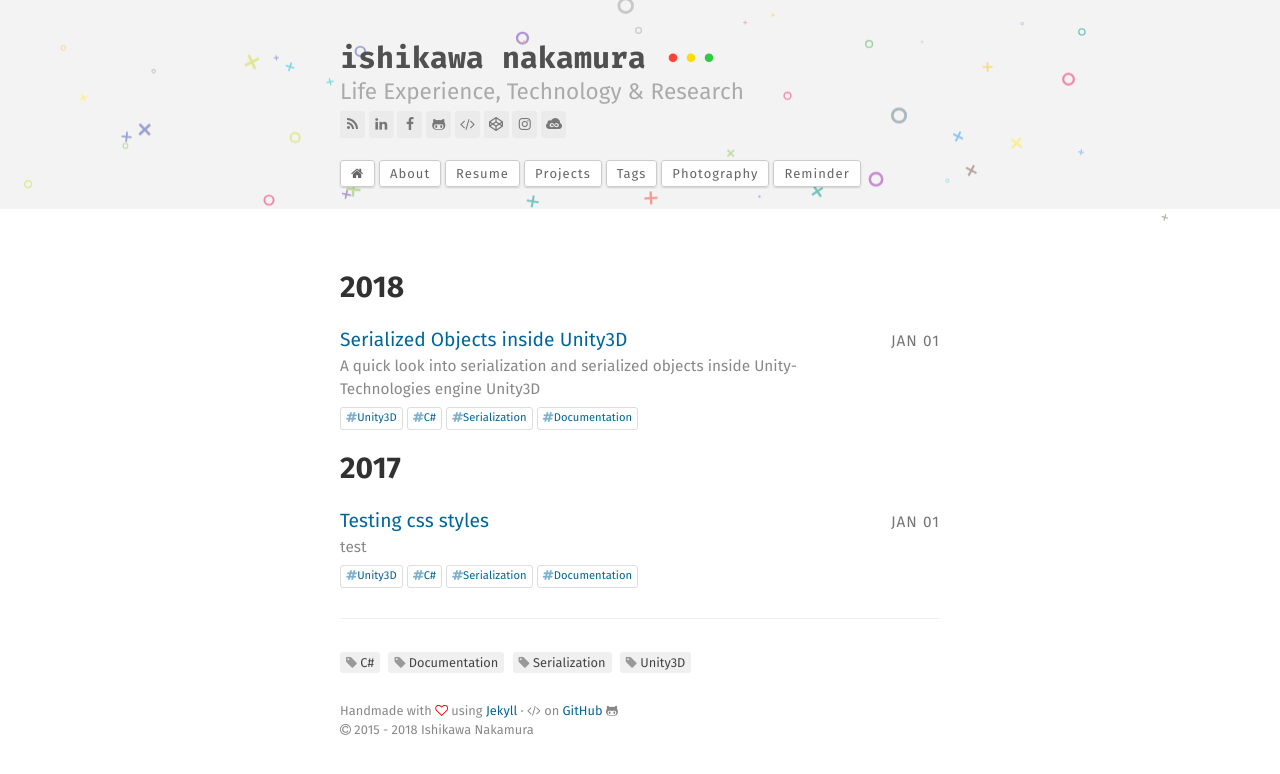
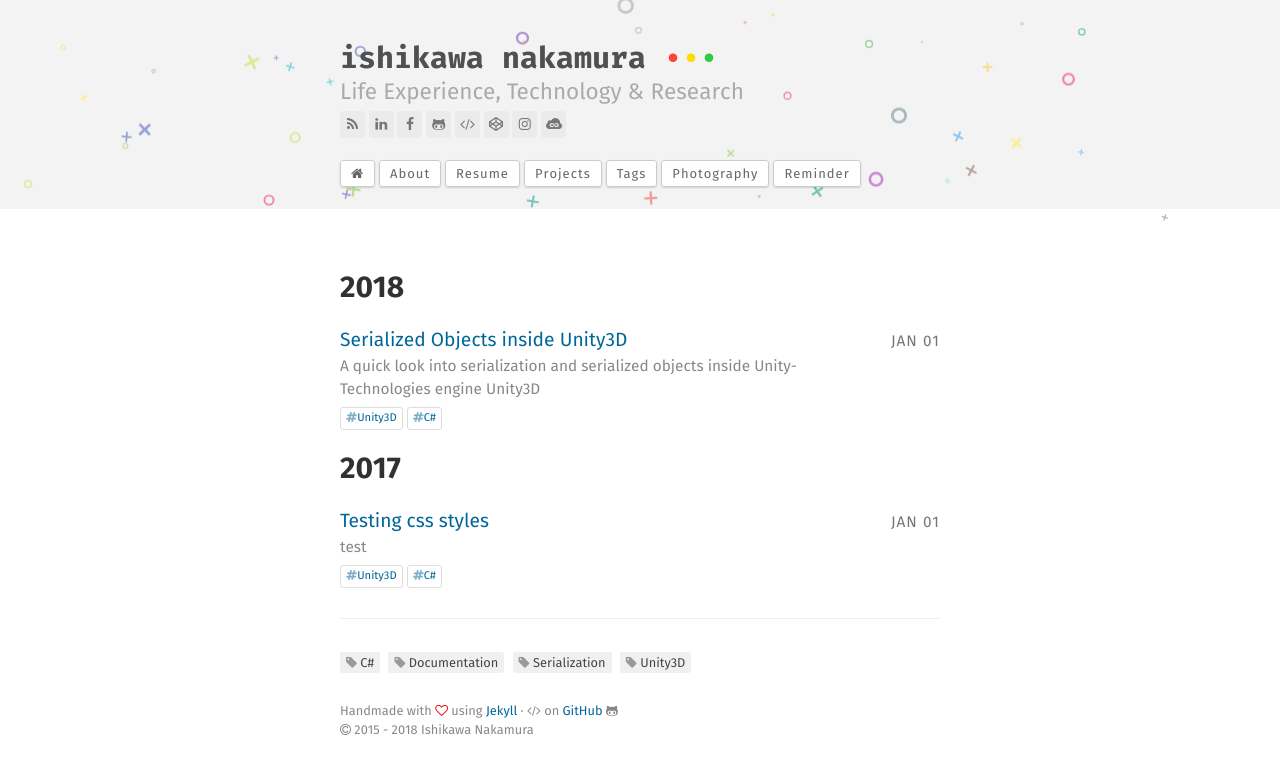
Before and after one commit to i5h1/i5h1.github.io, a Jekyll site: the page built from index.html, in a window 1280 px wide. Shown: the top 774 px of the page. Built offline with Jekyll 4.4.1, drawn with Linux system fonts in a browser that asks for light colours.

Commit message:
Initial setup

```diff
--- a/_config.yml
+++ b/_config.yml
@@ -55,3 +55,6 @@ sass:
 
 gems:
   - jekyll-sitemap
+
+postindex:
+  tagcount:         3 # tags displayed in post index page
--- a/index.html
+++ b/index.html
@@ -41,9 +41,10 @@ title: Home
       <div class="post-list-desc">{{ post.description }}</div>
 
       {% for post_tag in post.tags %}
-        <div class="post-list-tag"><a href="{{ site.url }}{{ site.baseurl }}/tagged#{{ post_tag | slugify }}"><i class="fa fa-hashtag muted" aria-hidden="true"></i>{{ post_tag }}</a></div>
+        {% if forloop.index < site.postindex.tagcount %}
+          <div class="post-list-tag"><a href="{{ site.url }}{{ site.baseurl }}/tagged#{{ post_tag | slugify }}"><i  class="fa fa-hashtag muted" aria-hidden="true"></i>{{ post_tag }}</a></div>
+        {% endif %}
       {% endfor %}
-
 
     </div>
 
```
